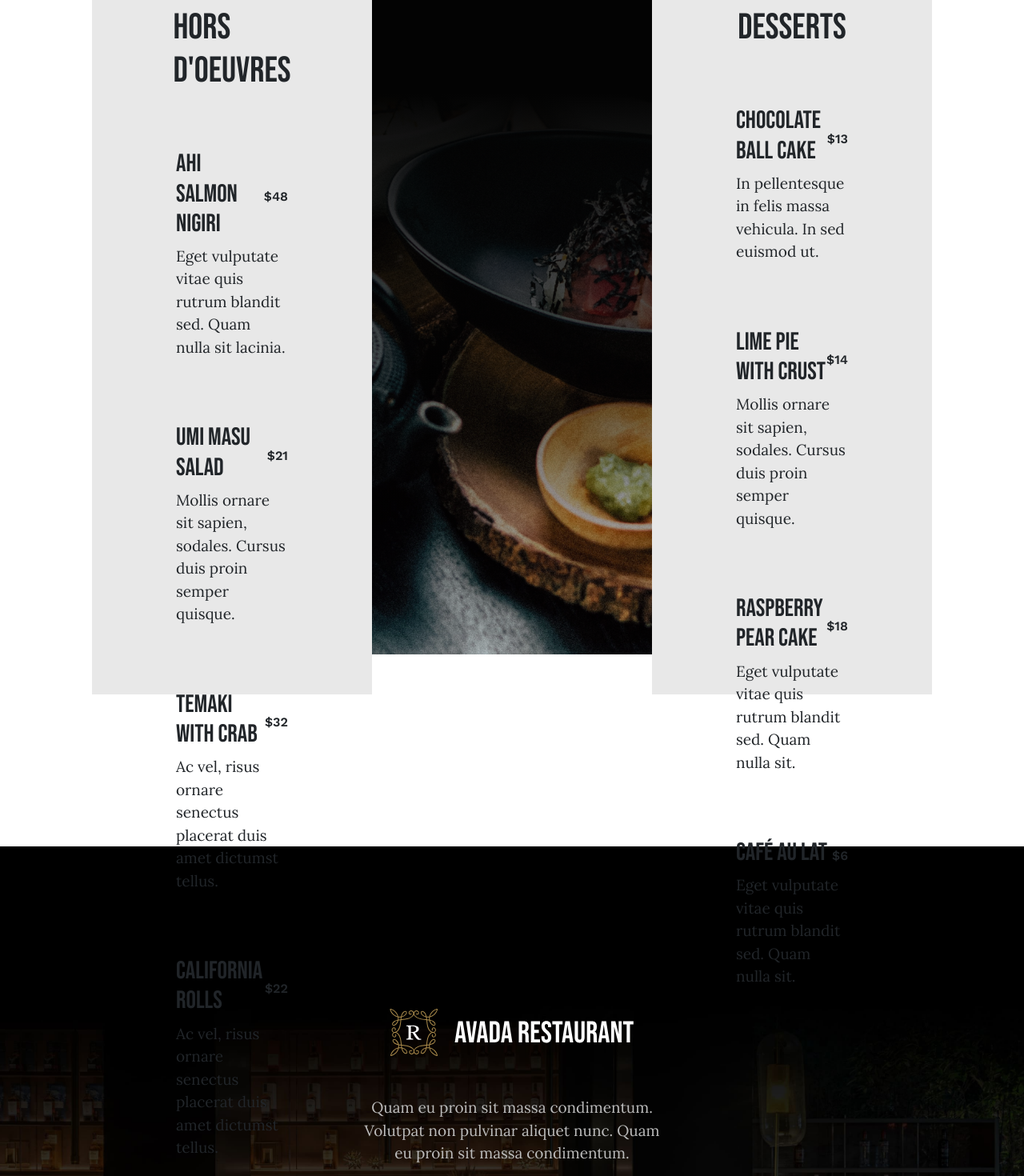
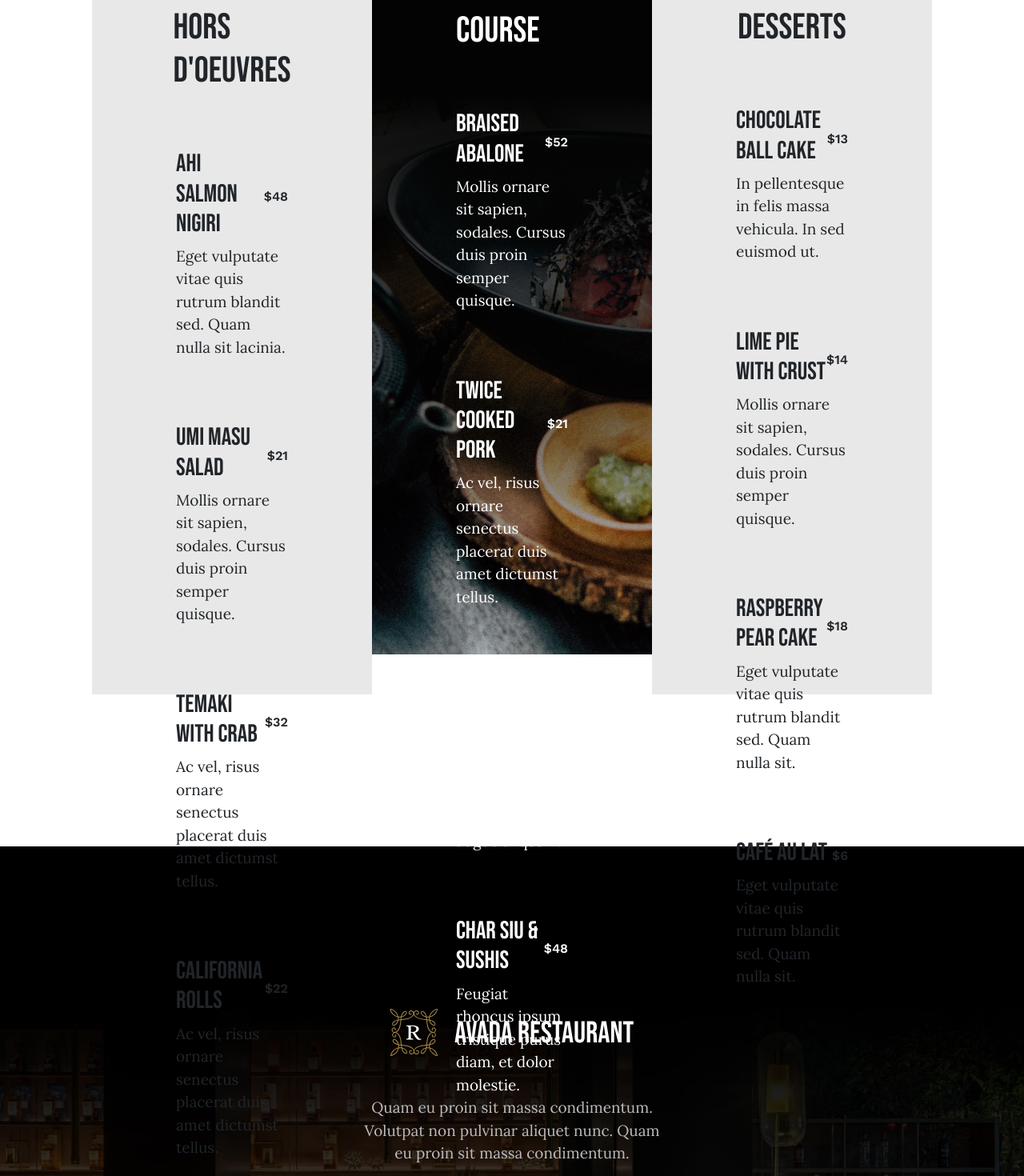
Before and after one commit to elepot87/proj-html-vuejs, a Vue app: page / in a window 1280 px wide. Shown: the part 9780-11250 px from the top of the page at 80% size. Built offline with nearby package versions, Linux system fonts and the light colour scheme.

Commit message:
menu col center

```diff
--- a/src/components/Main.vue
+++ b/src/components/Main.vue
@@ -267,7 +267,7 @@
           <!-- Menu item -->
           <li class="menu-item">
             <div class="main-info">
-              <h4 class="plate-name">AHI SALMON NIGIRI</h4>
+              <h4 class="plate-name">ahi salmon nigiri</h4>
               <div class="price">$48</div>
             </div>
             <p class="description">
@@ -309,7 +309,54 @@
         </ul>
       </div>
       <!-- Col center -->
-      <div class="col-center">prova</div>
+      <div class="col-center">
+        <h3 class="title-menu">main course</h3>
+        <!-- Lista piatti -->
+        <ul class="menu-list">
+          <!-- Menu item -->
+          <li class="menu-item">
+            <div class="main-info">
+              <h4 class="plate-name">braised abalone</h4>
+              <div class="price">$52</div>
+            </div>
+            <p class="description">
+              Mollis ornare sit sapien, sodales. Cursus duis proin semper
+              quisque.
+            </p>
+          </li>
+          <!-- Menu item -->
+          <li class="menu-item">
+            <div class="main-info">
+              <h4 class="plate-name">twice cooked pork</h4>
+              <div class="price">$21</div>
+            </div>
+            <p class="description">
+              Ac vel, risus ornare senectus placerat duis amet dictumst tellus.
+            </p>
+          </li>
+          <!-- Menu item -->
+          <li class="menu-item">
+            <div class="main-info">
+              <h4 class="plate-name">kung pao chicken</h4>
+              <div class="price">$32</div>
+            </div>
+            <p class="description">
+              Quis duis sit dictum aliquam a velit enim. Tellus in sit augue
+              aliquam.
+            </p>
+          </li>
+          <!-- Menu item -->
+          <li class="menu-item">
+            <div class="main-info">
+              <h4 class="plate-name">char siu &amp; sushis</h4>
+              <div class="price">$48</div>
+            </div>
+            <p class="description">
+              Feugiat rhoncus ipsum tristique purus diam, et dolor molestie.
+            </p>
+          </li>
+        </ul>
+      </div>
       <!-- Col-right -->
       <div class="col-right">
         <h3 class="title-menu">desserts</h3>
--- a/src/styles/main.scss
+++ b/src/styles/main.scss
@@ -487,6 +487,7 @@ main {
       background-size: cover;
       position: relative;
       bottom: 50px;
+      color: $secondary-color;
     }
   }
 }
```
